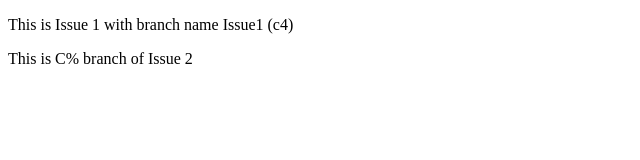
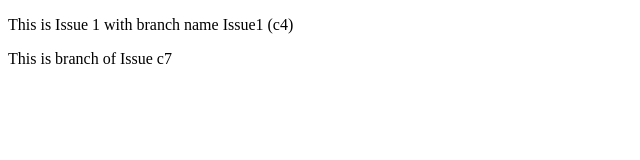
Before and after one commit to Soumesh2019/Git-Practice, a plain HTML site: page index.html in a window 1280 px wide. Shown: the full height of the page, 0-640 px from the left. Drawn offline with Linux system fonts and the light colour scheme.

Commit message:
This is C7

```diff
--- a/index.html
+++ b/index.html
@@ -9,7 +9,7 @@
 
     <p>This is Issue 1 with branch name Issue1 (c4)</p>
 
-    <p>This is C% branch of Issue 2</p>
+    <p>This is branch of Issue c7</p>
 
 </body>
 </html>
```
